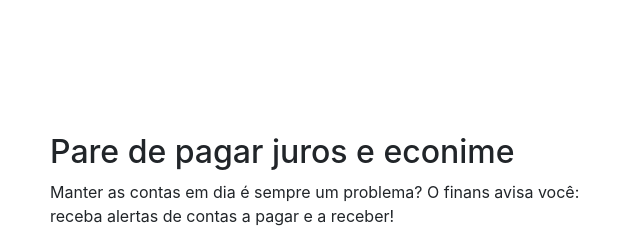
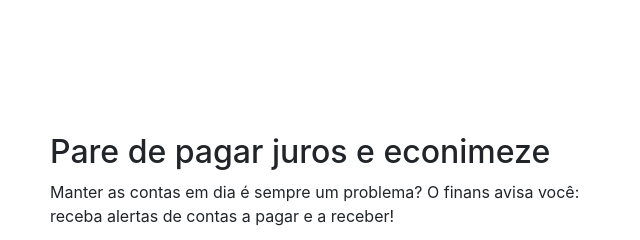
Before and after one commit to Pereir427/Finans, a plain HTML site: page index.html in a window 1280 px wide. Shown: the part 1240-1480 px from the top of the page, 605-1245 px from the left. Drawn offline with nearby package versions, Linux system fonts and the light colour scheme.

Commit message:
Update index.html

```diff
--- a/index.html
+++ b/index.html
@@ -134,7 +134,7 @@
           </div>
         <div class="col-md-6 d-flex">
           <div class="align-self-center">
-            <h2>Pare de pagar juros e econime</h2>
+            <h2>Pare de pagar juros e econimeze</h2>
             <p>
               Manter as contas em dia é sempre um problema? O finans avisa você: receba alertas de contas a pagar e a receber!
             </p>
```
